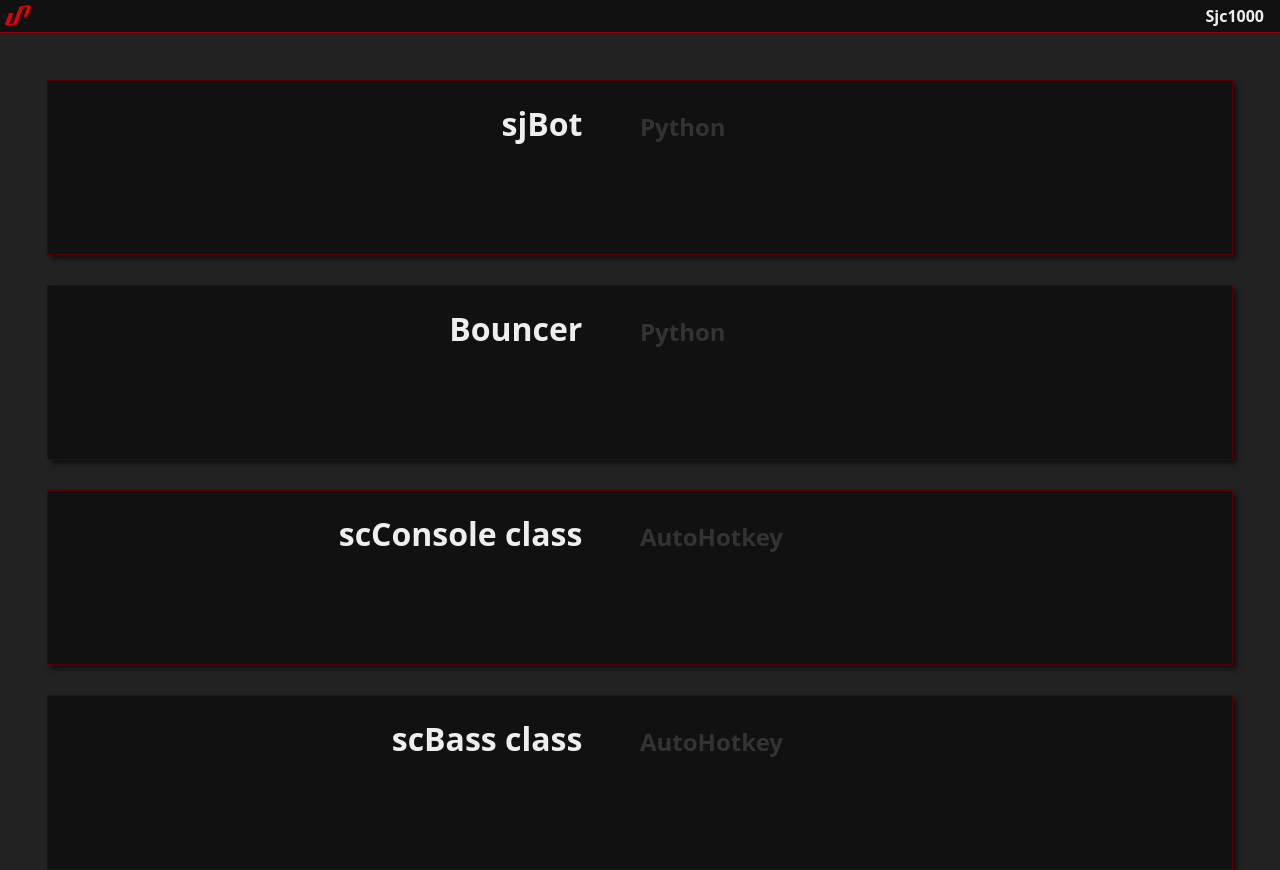
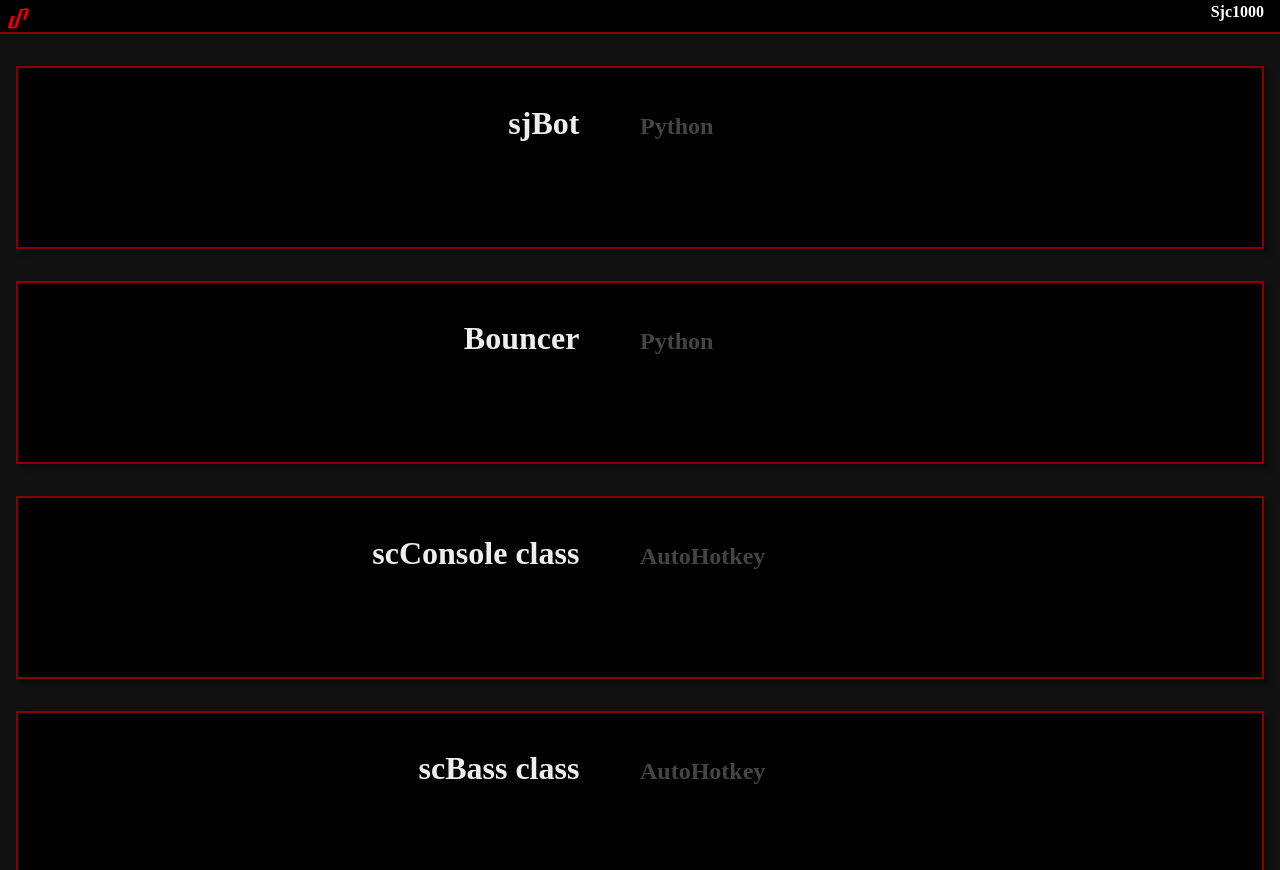
Before and after one commit to Sjc1000/sjc1000.github.io, a plain HTML site: page index.html in a window 1280 px wide. Shown: the top 870 px of the page. Drawn offline with Linux system fonts and the light colour scheme.

Commit message:
Changed alot of things

```diff
--- a/index.html
+++ b/index.html
@@ -12,7 +12,8 @@
 			<h1>Sjc1000</h1>
 		</header>
 
-		<div id="content">
+		<div id="content-wrapper">
+		<div class="content">
 			<div class="item">
 				<h1><a href="https://github.com/ahkscript/sjBot">sjBot</a></h1><h2>Python</h2>
 				<p>A Python IRC Bot written by Sjc1000 ( Steven J. Core ) for the #ahkscript irc channel.</p>
@@ -34,6 +35,7 @@
 				<p>A wrapper for the XInput.dll. XController makes getting xbox controller input easy.</p>
 			</div>
 		</div>
+		</div>
 
 		<footer>
 			<h4>Uptone Software</h4>
--- a/style.css
+++ b/style.css
@@ -1,121 +1,107 @@
-html,body {
-	background-color: #222;
-	color: #EEE;
-	font-family: 'Open Sans', sans-serif;
+html, body {
+	width: 100%;
+	height: 100%;
 	margin: 0px;
 	padding: 0px;
-	width: 100%;
-	height: 100%;
 }
 
 body {
 	display: table;
-	padding-top: 5em;
+	background-color: #111;
 }
 
 header {
-	position: absolute;
-	background-color: #111;
-	top: 0px;
 	height: 2em;
-	margin: 0px;
-	padding: 0px;
-	width: 100%;
-	border-bottom: 1px solid #900;
+	background-color: #000;
+	border-bottom: 2px solid #800;
 }
+
 header img {
-	position: absolute;
-	padding-top: 0.3em;
-	padding-left: 0.3em;
-	width: auto;
+	padding: 0.5em;
+	display: inline;
+	width: 1.3em;
 	height: 1.3em;
+}
+
+header h1 {
 	display: inline;
-}
-header h1 {
 	position: absolute;
 	right: 1em;
-	bottom: 5px;
-	padding: 0px;
-	margin: 0px;
+	top: -0.5em;
 	font-size: 1em;
+	color: #FFF;
 }
 
-#content {
+footer {
+	text-align: center;
+	background-color: #000;
+	height: 4em;
+	padding: 1em;
+	color: #FFF;
+	border-top: 2px solid #800;
+}
+
+#content-wrapper {
 	display: table-row;
 	height: 100%;
-	width: 100%;
-	padding-bottom: 10px;
+}
+
+.content {
+	display: table-cell;
 }
 
 .item {
 	position: static;
-	margin-right: auto;
-	margin-left: auto;
-	margin-bottom: 30px;
+	background-color: #000;
+	color: #EEE;
 	padding: 1em;
-	padding-top: 0px;
-	width: 90%;
-	border: 1px solid #500;
-	background-color: #111;
-	box-shadow: 4px 4px 5px rgba(0,0,0,0.5);
-	transition: border 1s ease-in-out 0s;
+	margin: 2em;
+	margin-left: 1em;
+	margin-right: 1em;
+	border: 2px solid #800;
 	overflow: hidden;
+	box-shadow: 5px 5px 5px rgba(0,0,0,0.3);
 }
 
-.item p {
-	position: relative;
-	border-top: 1px solid #e00;
-	padding-top: 1em;
-	top: 10em;
-	font-size: 1em;
-	transition: top 1s ease-in-out 0s;
-}
-
-.item:hover {
-	border: 1px solid #F00;
-	transition: border 0.5s ease-in-out 0.5s;
-}
-.item:hover h2 {
-	color: #AAA;
-	transition: color 0.5s ease-in-out 0.5s;
+.item h1 {
+	display: inline-block;
+	width: 45%;
+	text-align: right;
+	padding-right: 5%;
 }
 
 .item:hover a {
-	color: #800;
-	transition: color 0.5s ease-in-out 0.5s;
+	color: #700;
+	transition: color 0.5s ease-in-out 1s;
 }
 
-.item:hover p {
-	top: 0em;
-	transition: top 0.5s ease-in-out 0.5s;
+.item:hover h2 {
+	color: #EEE;
+	transition: color 0.5s ease-in-out 1s;
 }
 
 .item a {
 	color: #EEE;
 	text-decoration: none;
-	transition: color 1s ease-in-out 0s;
-}
-
-.item h1 {
-	display: inline-block;
-	width: 45%;
-	padding-right: 5%;
-	text-align: right;
-	padding-bottom: 0px;
+	transition: color 0.5s ease-in-out 0.5s;
 }
 
 .item h2 {
+	transition: color 0.5s ease-in-out 0.5s;
 	display: inline-block;
-	width: 45%;
-	text-align: left;
-	color: #333;
-	padding-bottom: 0px;
-	transition: color 1s ease-in-out 0s;
+	color: #444;
 }
 
-footer {
-	border-top: 2px solid #900;
-	height: 4em;
-	background-color: #000;
-	text-align: center;
+.item p {
+	position: relative;
+	color: #000;
+	border-top: 1px solid #000;
+	padding-top: 1em;
+	transition: all 0.5s ease-in-out 0.5s;
 }
+
+.item:hover p {
+	color: #FFF;
+	border-top: 1px solid #E00;
+	transition: all 0.5s ease-in-out 1s;
+}
```
